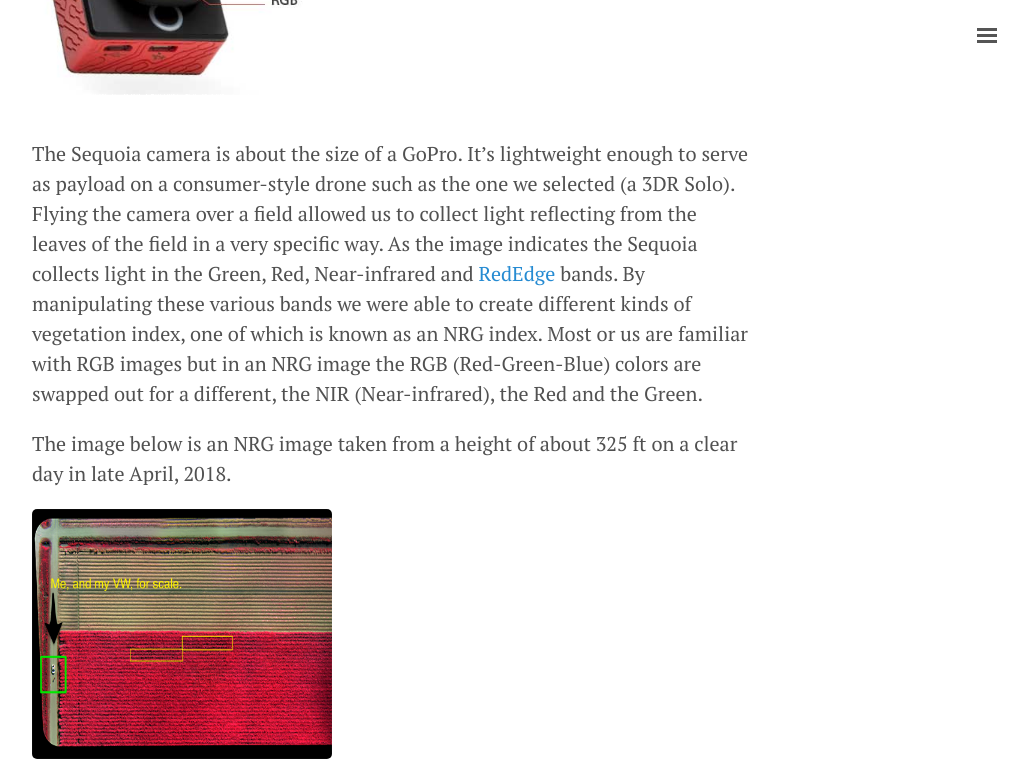
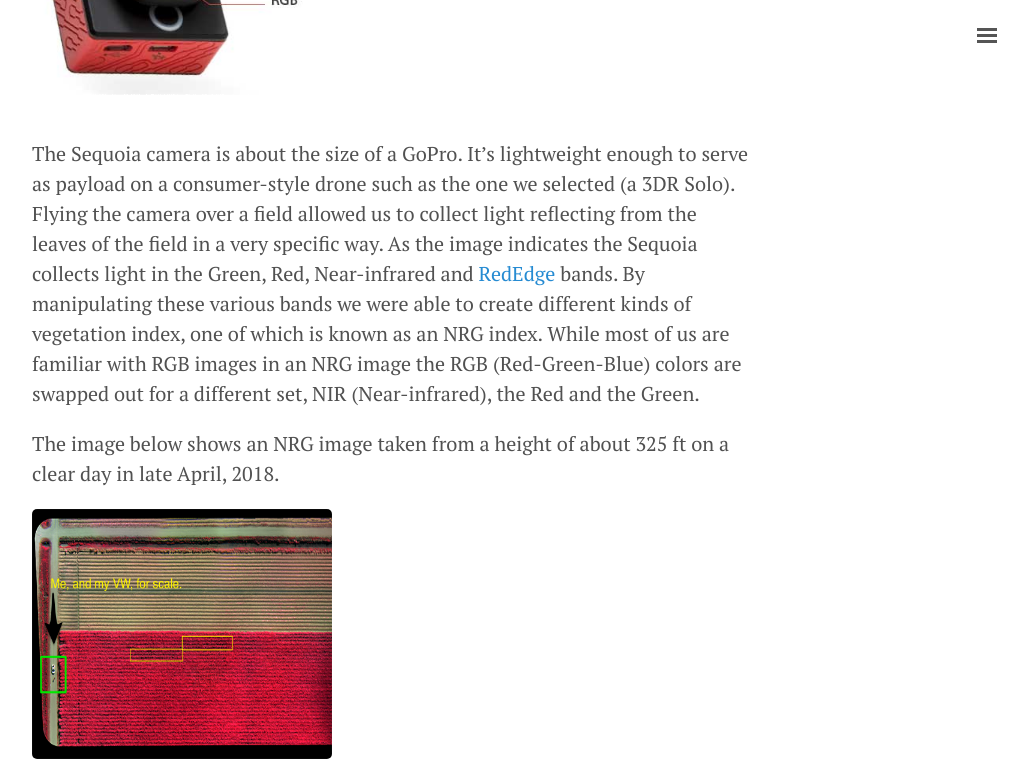
Before and after one commit to geraldmc/geraldmc.github.io, a Jekyll site: the page built from _posts/2019-02-23-predicting-yield-1.md, in a window 1280 px wide and 900 px high, scrolled down 2452 px, cut to the strip 0-775 px from the top of the window. Shown: the whole strip, without its empty margins (248-1276 px from the left). Built offline with Jekyll 4.4.1, drawn with Linux system fonts in a browser that asks for light colours.

Commit message:
adds NRG

```diff
--- a/_posts/2019-02-23-predicting-yield-1.md
+++ b/_posts/2019-02-23-predicting-yield-1.md
@@ -35,9 +35,9 @@ Creating a vegetation index requires first getting a camera into the air and as
 
 ![NGR Highlight]({{ site.url }}/assets/parrot-sequoia-camera.png){:height="325px" width="325px"}
 
-The Sequoia camera is about the size of a GoPro. It’s lightweight enough to serve as payload on a consumer-style drone such as the one we selected (a 3DR Solo). Flying the camera over a field allowed us to collect light reflecting from the leaves of the field in a very specific way. As the image indicates the Sequoia collects light in the Green, Red, Near-infrared and [RedEdge](https://en.wikipedia.org/wiki/Red_edge) bands. By manipulating these various bands we were able to create different kinds of vegetation index, one of which is known as an NRG index. Most or us are familiar with RGB images but in an NRG image the RGB (Red-Green-Blue) colors are swapped out for a different, the NIR (Near-infrared), the Red and the Green.
+The Sequoia camera is about the size of a GoPro. It’s lightweight enough to serve as payload on a consumer-style drone such as the one we selected (a 3DR Solo). Flying the camera over a field allowed us to collect light reflecting from the leaves of the field in a very specific way. As the image indicates the Sequoia collects light in the Green, Red, Near-infrared and [RedEdge](https://en.wikipedia.org/wiki/Red_edge) bands. By manipulating these various bands we were able to create different kinds of vegetation index, one of which is known as an NRG index. While most of us are familiar with RGB images in an NRG image the RGB (Red-Green-Blue) colors are swapped out for a different set, NIR (Near-infrared), the Red and the Green.
 
-The image below is an NRG image taken from a height of about 325 ft on a clear day in late April, 2018.
+The image below shows an NRG image taken from a height of about 325 ft on a clear day in late April, 2018.
 
 ![NGR Highlight]({{ site.url }}/assets/NGR-highlight-scale.png){:height="250px" width="300px"}
 
```
